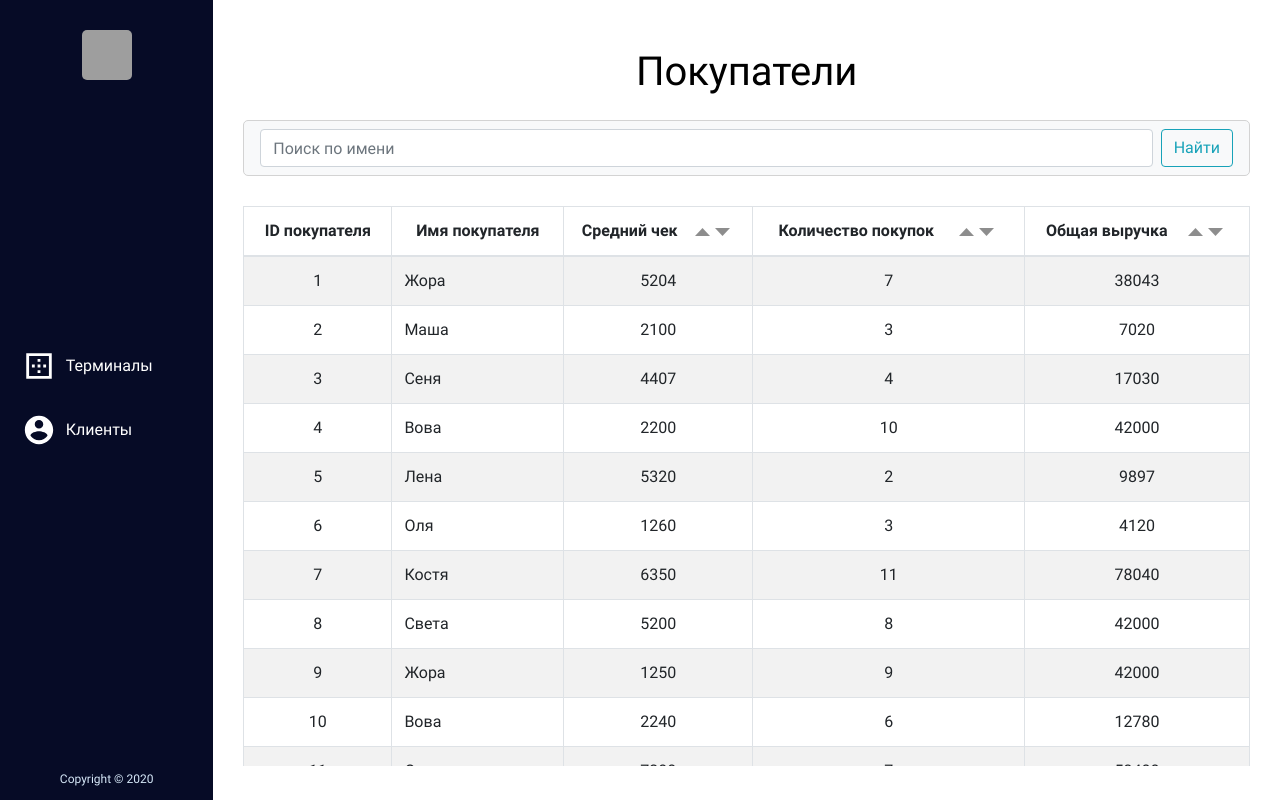
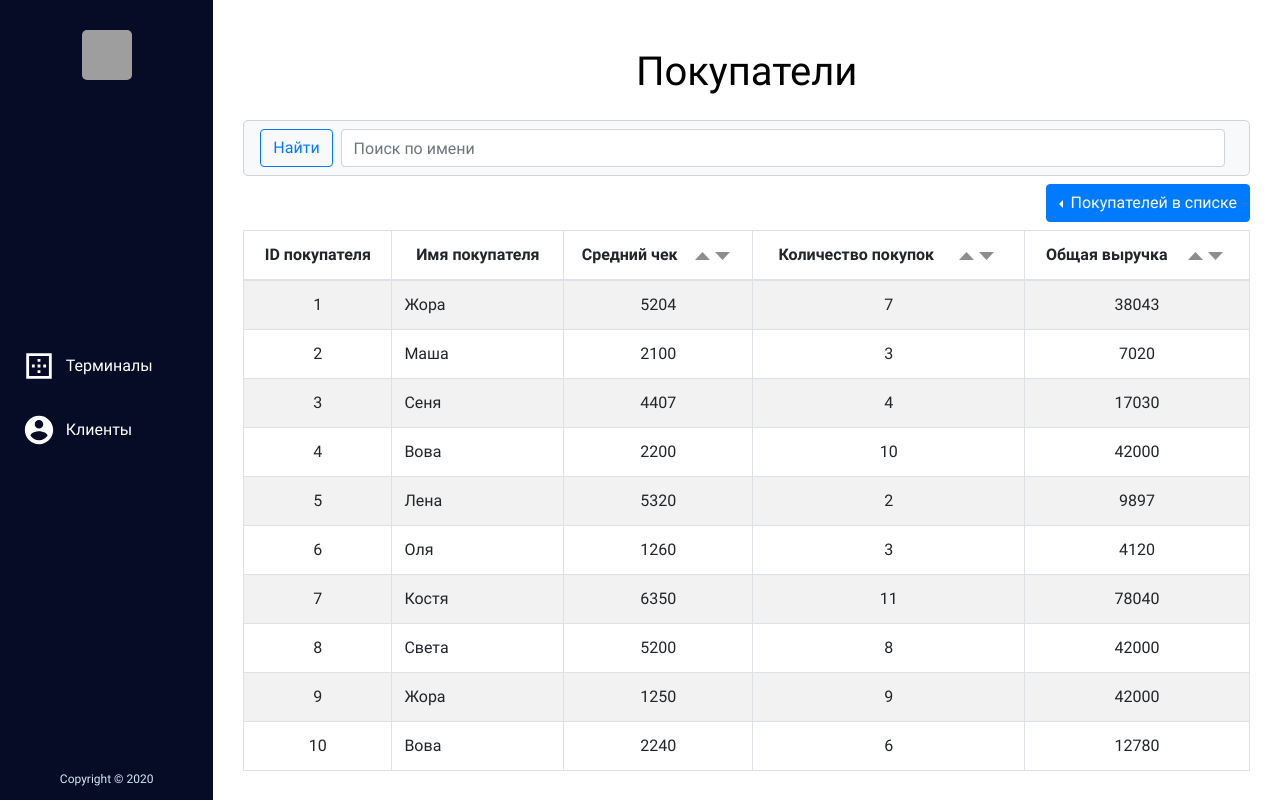
Before and after one commit to 560560/invoice, a React (Create React App) app: page /buyers in a window 1280 px wide. Built offline with nearby package versions, Linux system fonts and the light colour scheme; grey boxes are pictures that could not be loaded.

Commit message:
Сделал пагинацию на странице покупателей

```diff
--- a/src/components/Buyers/Buyer/Buyer.js
+++ b/src/components/Buyers/Buyer/Buyer.js
@@ -1,5 +1,5 @@
 import React from 'react';
-import {Button, Card, Col, Container, Row} from "react-bootstrap";
+import {Button, Col, Container, Row} from "react-bootstrap";
 import {useHistory} from "react-router-dom";
 
 const Buyer = ({buyer}) => {
--- a/src/components/Buyers/Buyers.js
+++ b/src/components/Buyers/Buyers.js
@@ -1,18 +1,30 @@
-import React from 'react';
+import React, {useState} from 'react';
 import Search from "../Common/Search/Search";
-import {Container, Table} from "react-bootstrap";
+import {ButtonGroup, Col, Container, Dropdown, DropdownButton, Pagination, Row, Table} from "react-bootstrap";
 import BuyerItem from "./BuyerItem";
 import arrowUp from "../../assets/images/arrowUp.svg"
 import arrowDown from "../../assets/images/arrowDown.svg"
 
 
-
-
-
-const Buyers = ({setNameSearchSelector, buyers, setSorting, nameSearchSelector}) => {
+const Buyers = ({setNameSearchSelector, buyers, setSorting, nameSearchSelector, setBuyersPerPage, buyersPerPage}) => {
+    const [currentPage, setCurrentPage] = useState(1)
     let setSort = (e) => {
         let [field, flow] = e.target.id.split(" ")
         setSorting(field, flow)
+    }
+
+    const buyerTableSize = (size) => {
+        setBuyersPerPage(size)
+    }
+
+    let activePage = currentPage;
+    let items = [];
+    for (let number = 1; number <= Math.ceil(buyers.length/buyersPerPage); number++) {
+        items.push(
+            <Pagination.Item key={number} active={number === activePage} onClick={() =>setCurrentPage(number)}>
+                {number}
+            </Pagination.Item>,
+        );
     }
 
     return (
@@ -21,6 +33,31 @@ const Buyers = ({setNameSearchSelector, buyers, setSorting, nameSearchSelector})
             <Container>
                 <h1 className="text-center mt-5">Покупатели</h1>
                 <Search setNameSearchSelector={setNameSearchSelector} nameSearchSelector={nameSearchSelector}/>
+
+                <Row className="mb-2">
+                    <Col className="d-flex justify-content-end">
+                        <DropdownButton
+                            as={ButtonGroup}
+                            key="left"
+                            id={`dropdown-button-drop-left`}
+                            drop="left"
+                            variant="primary"
+                            title={` Покупателей в списке`}
+                        >
+                            <Dropdown.Item eventKey="1" active={buyersPerPage === 5} onClick={() => {
+                                buyerTableSize(5)
+                            }}>5</Dropdown.Item>
+                            <Dropdown.Item eventKey="2" active={buyersPerPage === 10} onClick={() => {
+                                buyerTableSize(10)
+                            }}>10</Dropdown.Item>
+                            <Dropdown.Item eventKey="3" active={buyersPerPage === 15} onClick={() => {
+                                buyerTableSize(15)
+                            }}>15</Dropdown.Item>
+
+                        </DropdownButton>
+                    </Col>
+                </Row>
+
                 <div className="buyers__table">
                     <Table striped bordered hover>
                         <thead>
@@ -38,7 +75,7 @@ const Buyers = ({setNameSearchSelector, buyers, setSorting, nameSearchSelector})
                                 <div className="header_col">Средний чек
                                     <div className="sorting__arrows">
                                         <img onClick={setSort} src={arrowUp} id="averageCheck increase" alt="arrowUp"/>
-                                        <img onClick={setSort}src={arrowDown} id="averageCheck decrease"alt="arrowDown"/>
+                                        <img onClick={setSort} src={arrowDown} id="averageCheck decrease" alt="arrowDown"/>
                                     </div>
                                 </div>
                             </th>
@@ -66,10 +103,23 @@ const Buyers = ({setNameSearchSelector, buyers, setSorting, nameSearchSelector})
                         </thead>
 
                         <tbody>
-                        {buyers.map(buyer => <BuyerItem key={buyer.id} buyer={buyer}/>)}
+                        {buyersPerPage !== 5 && buyers
+                            .filter((item, index) => index < buyersPerPage)
+                            .map(buyer => <BuyerItem key={buyer.id} buyer={buyer}/>)
+                        }
+
+                        {buyersPerPage === 5 &&
+                        buyers
+                            .slice(buyersPerPage*activePage-buyersPerPage, buyersPerPage*activePage).map(buyer => <BuyerItem key={buyer.id} buyer={buyer}/>)
+                        }
+
                         </tbody>
 
                     </Table>
+
+                    {buyersPerPage === 5 && buyers.length>5 &&
+                    <Row><Col className="d-flex justify-content-center"><Pagination>{items}</Pagination></Col></Row>}
+
                 </div>
 
             </Container>
--- a/src/components/Buyers/BuyersContainer.js
+++ b/src/components/Buyers/BuyersContainer.js
@@ -4,9 +4,10 @@ import {connect} from "react-redux";
 import {compose} from "redux";
 import {withAuthRedirect} from "../../hoc/withAuthRedirect";
 import {getBuyersSelector} from "../../redux/buyers-selector";
-import {setNameSearchSelector, setSorting} from "../../redux/buyers-reducer";
+import {setBuyersPerPage, setNameSearchSelector, setSorting} from "../../redux/buyers-reducer";
 
 class BuyersContainer extends Component {
+
     render() {
         return (
             <Buyers {...this.props}/>
@@ -17,7 +18,8 @@ class BuyersContainer extends Component {
 let mapStateToProps = (state) => ({
 
     buyers: getBuyersSelector(state),
-    nameSearchSelector: state.buyersPage.nameSearchSelector
+    nameSearchSelector: state.buyersPage.nameSearchSelector,
+    buyersPerPage: state.buyersPage.buyersPerPage
 
 })
-export default compose( connect(mapStateToProps, {setNameSearchSelector, setSorting}), withAuthRedirect)(BuyersContainer)
+export default compose( connect(mapStateToProps, {setNameSearchSelector, setSorting, setBuyersPerPage}), withAuthRedirect)(BuyersContainer)
--- a/src/components/Common/Search/Search.js
+++ b/src/components/Common/Search/Search.js
@@ -30,6 +30,7 @@ const Search = ({setNameSearchSelector,nameSearchSelector }) => {
 
                   }) => (
                     <Form onSubmit={handleSubmit}>
+                        <Button type="submit" variant="outline-primary" className="mr-2">Найти</Button>
                         <FormControl
                             name="buyer"
                             onChange={handleChange}
@@ -37,7 +38,7 @@ const Search = ({setNameSearchSelector,nameSearchSelector }) => {
                             type="text"
                             placeholder="Поиск по имени"
                             className="mr-sm-2"/>
-                        <Button type="submit" variant="outline-info">Найти</Button>
+
                     </Form>)
                 }
 
--- a/src/redux/buyers-reducer.js
+++ b/src/redux/buyers-reducer.js
@@ -2,6 +2,7 @@ const SET_NAME_SEARCH_SELECTOR = "buyers-selector/SET_NAME_SEARCH_SELECTOR"
 const SET_SORTING = "buyers-selector/SET_SORTING"
 const SET_BUYER = "buyers-selector/SET_BUYER"
 const CLEAR_BUYER = "buyers-selector/CLEAR_BUYER"
+const SET_BUYERS_PER_PAGE = "buyers-selector/SET_BUYERS_PER_PAGE"
 
 let initialState = {
 
@@ -18,14 +19,15 @@ let initialState = {
         {id: 9, name: "Вова", averageCheck: 2240, purchaseCount: 6, totalRevenue: 12780},
         {id: 10, name: "Оля", averageCheck: 7200, purchaseCount: 7, totalRevenue: 53400},
         {id: 11, name: "Михаил", averageCheck: 5200, purchaseCount: 5, totalRevenue: 26200},
-        {id: 12, name: "Марина", averageCheck: 5200, purchaseCount: 12, totalRevenue: 61700},
+        {id: 12, name: "Марина", averageCheck: 5700, purchaseCount: 12, totalRevenue: 61700},
         {id: 13, name: "Вова", averageCheck: 13600, purchaseCount: 12, totalRevenue: 162000},
         {id: 14, name: "Жора", averageCheck: 6100, purchaseCount: 3, totalRevenue: 17980},
     ],
     buyer: null,
     nameSearchSelector: null,
     sortingBy: "id",
-    sortingFlow: "increase"
+    sortingFlow: "increase",
+    buyersPerPage: 10
 }
 
 let buyersReducer = (state = initialState, action) => {
@@ -52,6 +54,11 @@ let buyersReducer = (state = initialState, action) => {
                 ...state,
                 buyer: null
             }
+        case SET_BUYERS_PER_PAGE:
+            return {
+                ...state,
+                buyersPerPage: action.buyersPerPage
+            }
 
         default :
             return state
@@ -76,6 +83,9 @@ const setBuyer = (id) => {
 export const clearBuyer = () => {
     return {type: CLEAR_BUYER}
 }
+export const setBuyersPerPage = (buyersPerPage) => {
+    return {type: SET_BUYERS_PER_PAGE, buyersPerPage}
+}
 
 /* THUNK CREATORS  */
 
--- a/src/styles/main.scss
+++ b/src/styles/main.scss
@@ -283,7 +283,7 @@ body {
 
   border: 1px solid lightgray;
   border-radius: 5px;
-  margin-bottom: 30px;
+  margin-bottom: 8px;
 
   & form {
     display: flex;
```
Also changed, not shown: src/redux/buyers-selector.js (+6 -5 lines).
